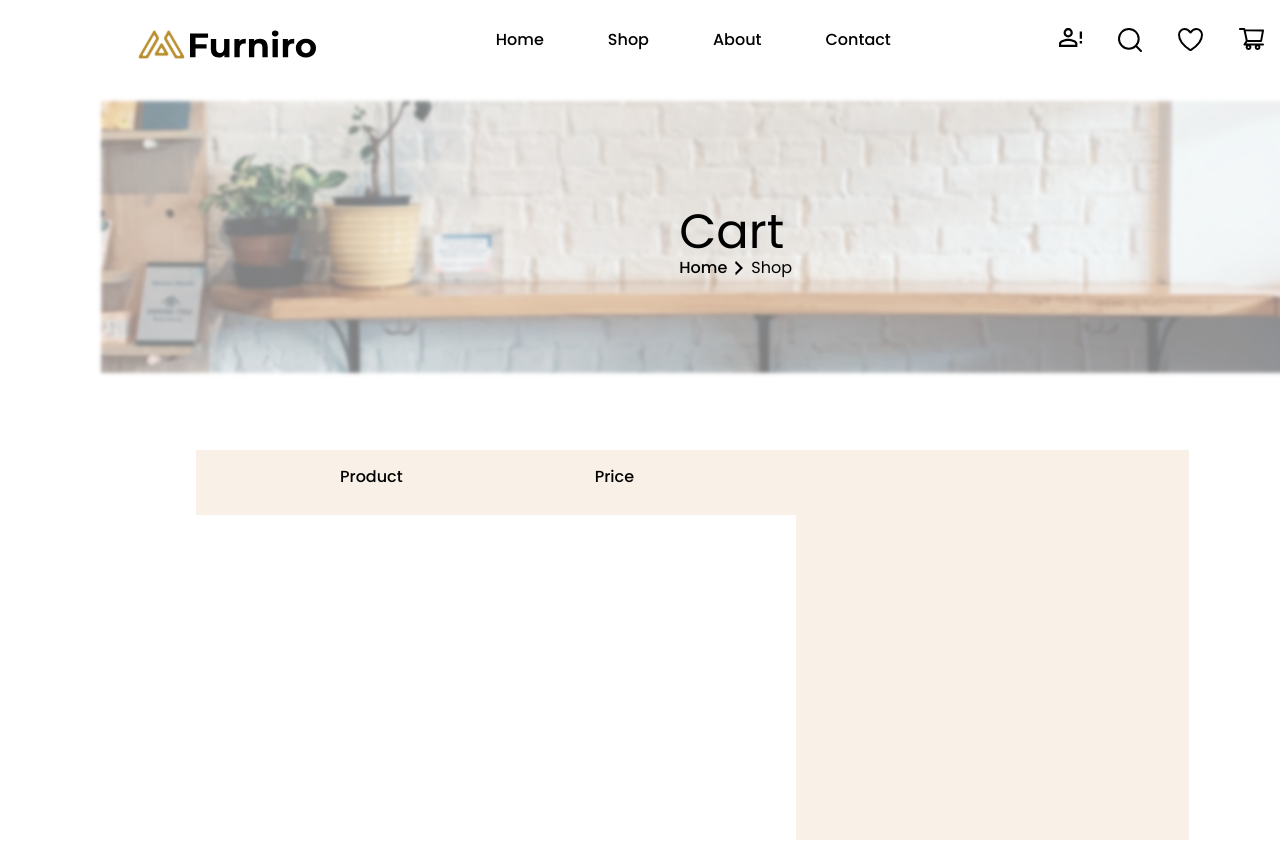
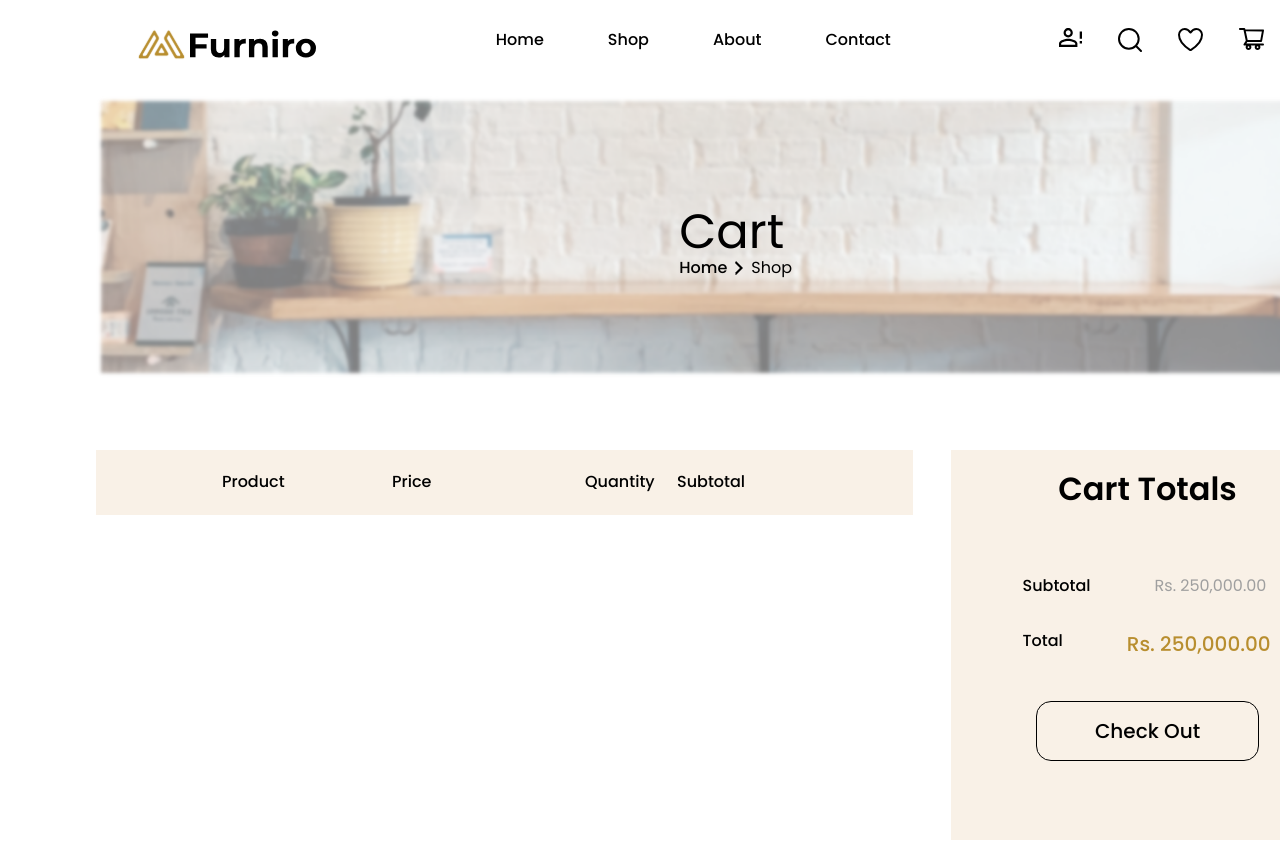
Before and after one commit to LizNgoNgoc/internetShop, a React (Create React App) app: page /cart in a window 1280 px wide. Shown: the top 842 px of the page. Built offline with nearby package versions, Linux system fonts and the light colour scheme.

Commit message:
add changes

```diff
--- a/src/Components/HeaderShop/HeaderShop.jsx
+++ b/src/Components/HeaderShop/HeaderShop.jsx
@@ -5,7 +5,7 @@ import { styleImg } from "./StyleShop"
 export default function HeaderShop() {
     return <section className="m-auto w-[1440px] mb-14 p-24 font-Poppins relative">
         <img className="w-full" src="./images/shopHeader/banner.png" alt="shop"/>
-        <div className="absolute top-72 right-1/4">
+        <div className="absolute top-[13rem] right-0 left-0 w-[135px] m-auto">
             <h3 className="text-[#000000] text-5xl">Shop</h3>
                 <div className="flex gap-2 items-center">
                     <span className="text-[#000000] font-medium text-base">Home </span>
--- a/src/Pages/CartPage.jsx
+++ b/src/Pages/CartPage.jsx
@@ -12,13 +12,15 @@ export default function CartPage() {
                         <span className="text-[#000000] font-light text-base"> Shop</span>
                     </div>
             </div>
-            <div className="w-full px-[100px] pt-[72px] pb-[63px] flex">
-                <div className="w-[600px]">
-                    <div className="flex bg-[#F9F1E7] h-[65px] gap-48 px-[144px] py-[15px]">
-                        <p className="font-medium text-base">Product</p>
-                        <p className="font-medium text-base">Price</p>
-                        <p className="font-medium text-base">Quantity</p>
-                        <p className="font-medium text-base">Subtotal</p>
+            <div className="w-full pt-[72px] pb-[63px] flex justify-between ">
+                <div className="">
+                    <div className="flex w-[817px] bg-[#F9F1E7] h-[65px] items-center justify-between  py-[15px]">
+                        <div className="w-[108px]"></div>
+                        <p className="w-[152px] font-medium text-base">Product</p>
+                        <p className="w-[175px] font-medium text-base">Price</p>
+                        <p className="w-[74px] font-medium text-base">Quantity</p>
+                        <p className="w-[190px] font-medium text-base">Subtotal</p>
+                        <div className="w-[28px]"></div>
                     </div>
                     <div className="flex">
                         <img src="" alt="" />
@@ -29,7 +31,18 @@ export default function CartPage() {
                         <img src="" alt="" />
                     </div>
                 </div>
-                <div className="bg-[#F9F1E7] w-[393px] h-[390px]"></div>
+                <div className="bg-[#F9F1E7] w-[393px] h-[390px] flex flex-col items-center py-[15px]">
+                    <h3 className="font-semibold text-[32px] mb-[61px]">Cart Totals</h3>
+                    <div className="w-[250px] flex items-start gap-16 mb-[31px]">
+                        <p className="text-base font-medium">Subtotal</p>
+                        <p className="text-base font-normal text-[#9F9F9F]">Rs. 250,000.00</p>
+                    </div>
+                    <div className="w-[250px] flex items-start gap-16 mb-[42px]">
+                        <p className="text-base font-medium">Total</p>
+                        <p className="text-[#B88E2F] font-medium text-[20px]">Rs. 250,000.00</p>
+                    </div>
+                    <button className="px-[58px] py-[14px] font-medium text-[20px] rounded-[15px] border-[1px] border-solid border-black">Check Out</button>
+                </div>
             </div>
             <Garantees/>
     </section>
```
